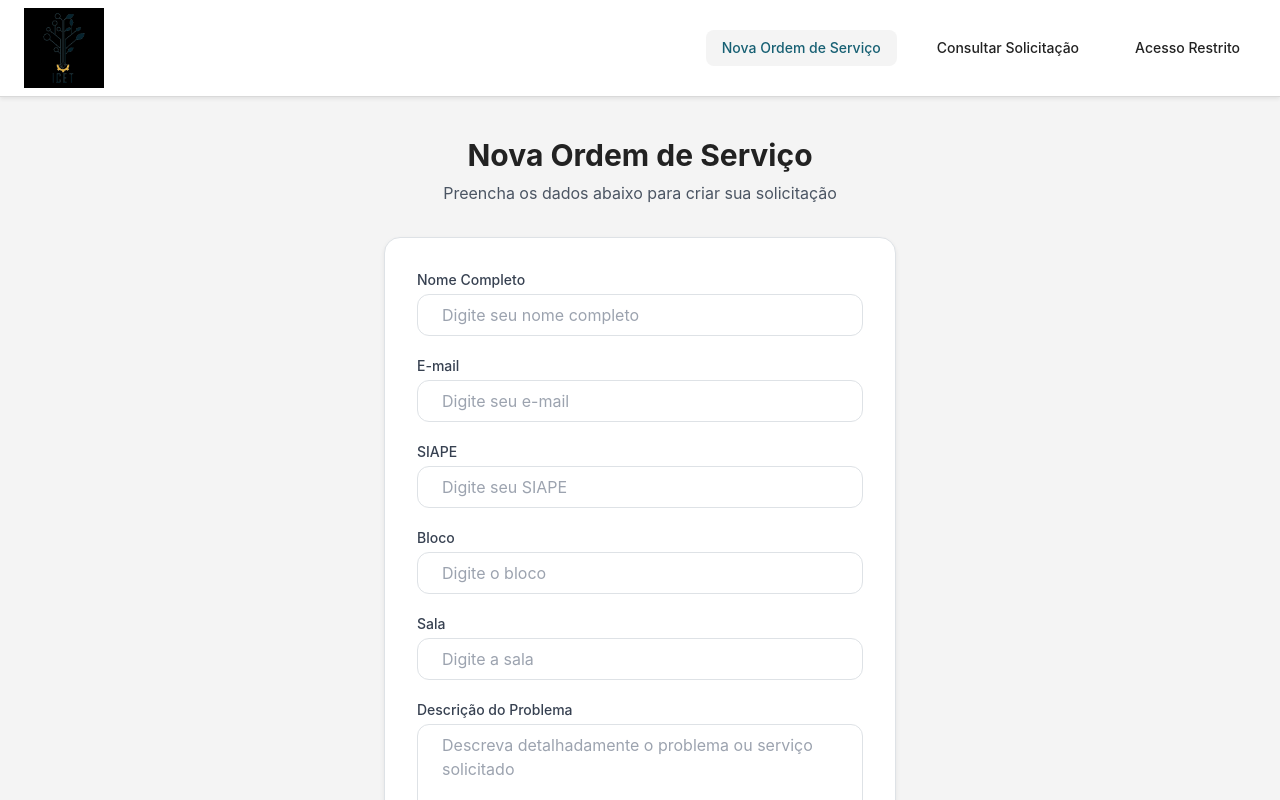
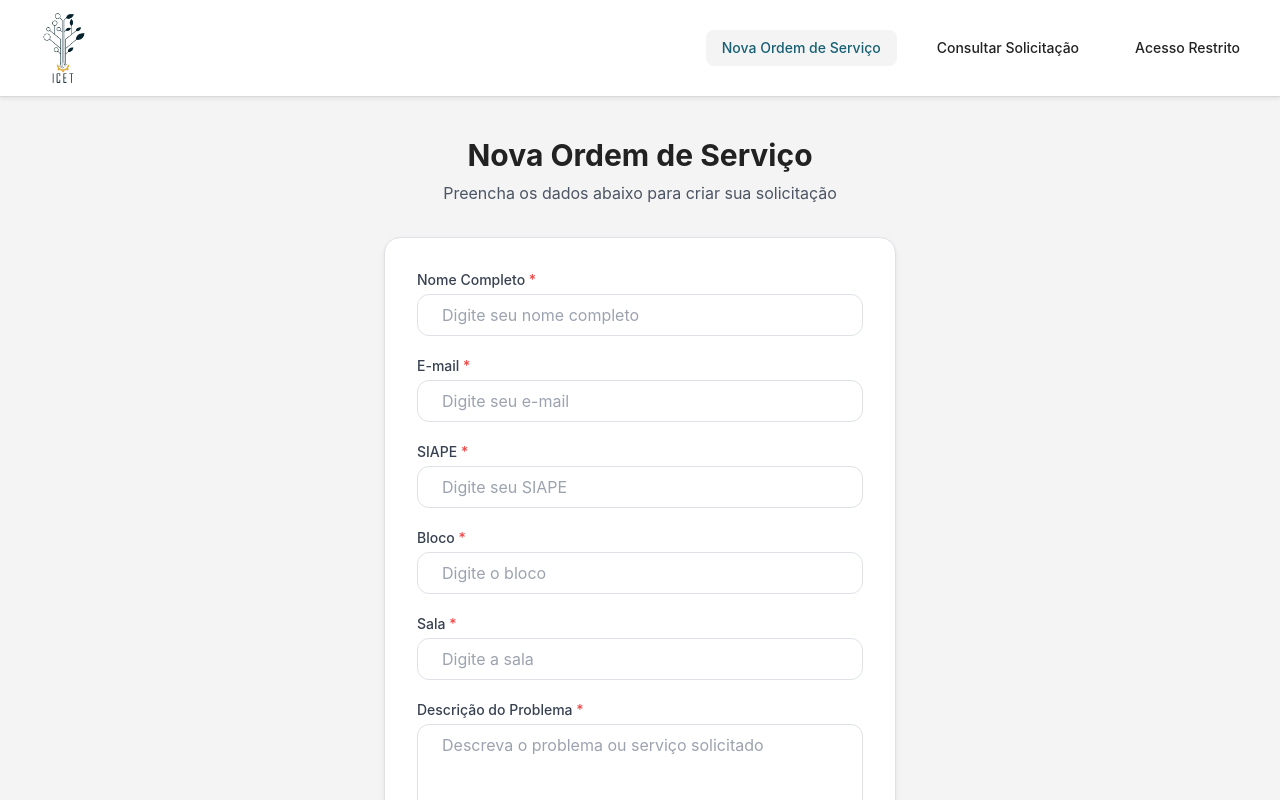
Before and after one commit to arsouza81/MIS_OS, a React (Vite) app in the folder codigo_fonte/frontend/: page / in a window 1280 px wide. Shown: the top 800 px of the page. Built offline with nearby package versions, Linux system fonts and the light colour scheme.

Commit message:
redesign: resolvendo issues #40, #42 e #44

```diff
--- a/codigo_fonte/frontend/src/pages/Index.jsx
+++ b/codigo_fonte/frontend/src/pages/Index.jsx
@@ -1,9 +1,10 @@
 import { useState } from "react";
 import Header from "../components/Header";
 import Footer from "../components/Footer";
-import Toast from "../components/Toast";
 import "../assets/style.css";
 import { Api } from "../services/Api";
+import { useToast } from "@/components/ui/use-toast";
+import { Toaster } from "@/components/ui/toaster";
 
 function Index() {
   const [formData, setFormData] = useState({
@@ -15,37 +16,56 @@ function Index() {
     descricaoProblema: "",
   });
 
-  const [erro, setErro] = useState("");
-  const [successMessage, setSuccessMessage] = useState("");
   const [isLoading, setIsLoading] = useState(false);
+  const [showPreview, setShowPreview] = useState(false);
+  const { toast } = useToast();
 
   const handleChange = (e) => {
     setFormData({ ...formData, [e.target.name]: e.target.value });
   };
 
-  const handleSubmit = async (e) => {
+  const handlePreview = (e) => {
     e.preventDefault();
-    setErro("");
-    setSuccessMessage("");
 
     let errors = [];
 
-    if (!formData.nome.trim()) errors.push("O formulário precisa de um nome de usuário.");
-    if (!formData.email.trim()) errors.push("O formulário precisa de um e-mail.");
-    if (!formData.siape.trim()) errors.push("O formulário precisa de um siape.");
-    if (!formData.bloco.trim()) errors.push("O formulário precisa de um bloco.");
-    if (!formData.sala.trim()) errors.push("O formulário precisa de uma sala.");
-    if (!formData.descricaoProblema.trim()) errors.push("O formulário precisa de uma descrição para o problema.");
+    if (!formData.nome.trim())
+      errors.push("O formulário precisa de um nome de usuário.");
+    if (!formData.email.trim())
+      errors.push("O formulário precisa de um e-mail.");
+    if (!formData.siape.trim())
+      errors.push("O formulário precisa de um SIAPE.");
+    if (!formData.bloco.trim())
+      errors.push("O formulário precisa de um bloco.");
+    if (!formData.sala.trim())
+      errors.push("O formulário precisa de uma sala.");
+    if (!formData.descricaoProblema.trim())
+      errors.push("O formulário precisa de uma descrição para o problema.");
 
     if (errors.length > 0) {
-      setErro(errors.join("\n"));
+      toast({
+        title: "Formulário Incompleto",
+        description: errors[0],
+        variant: "destructive",
+        className: "bg-red-600/90 text-white border-green-700",
+      });
       return;
     }
 
+    setShowPreview(true);
+  };
+
+  const handleSubmit = async () => {
     try {
       setIsLoading(true);
       await Api.enviarFormulario(formData);
-      setSuccessMessage("Formulário enviado com sucesso!");
+
+      toast({
+        title: "Sucesso!",
+        description: "Formulário enviado com sucesso!",
+        className: "bg-green-600/90 text-white border-green-700",
+      });
+
       setFormData({
         nome: "",
         email: "",
@@ -54,8 +74,14 @@ function Index() {
         sala: "",
         descricaoProblema: "",
       });
+      setShowPreview(false);
     } catch (error) {
-      setErro(error.message || "Erro de conexão com o servidor.");
+      toast({
+        title: "Erro no Envio",
+        description: error.message || "Erro de conexão com o servidor.",
+        variant: "destructive",
+        className: "bg-red-600/90 text-white border-green-700",
+      });
     } finally {
       setIsLoading(false);
     }
@@ -64,18 +90,6 @@ function Index() {
   return (
     <div className="bg-[#F4F4F4] min-h-screen flex flex-col">
       <Header />
-
-      {erro && (
-        <Toast type="error" message={erro} context="form" onClose={() => setErro("")} />
-      )}
-      {successMessage && (
-        <Toast
-          type="success"
-          message={successMessage}
-          context="form"
-          onClose={() => setSuccessMessage("")}
-        />
-      )}
 
       <main className="flex-1 py-10 px-6 flex items-center justify-center">
         <div className="w-full max-w-lg">
@@ -89,120 +103,96 @@ function Index() {
           </div>
 
           <form
-            onSubmit={handleSubmit}
+            onSubmit={handlePreview}
             className="bg-white rounded-2xl p-8 border border-[#D9D9D9] shadow-sm space-y-5"
           >
             {/* Nome */}
             <div>
-              <label
-                htmlFor="nome"
-                className="block text-sm font-medium text-gray-700 mb-1"
-              >
-                Nome Completo
+              <label className="block text-sm font-medium text-gray-700 mb-1">
+                Nome Completo <span className="text-red-500">*</span>
               </label>
               <input
-                id="nome"
                 type="text"
                 name="nome"
                 value={formData.nome}
                 onChange={handleChange}
                 placeholder="Digite seu nome completo"
-                className="w-full border border-gray-300 rounded-xl px-4 py-2 focus:ring-2 focus:ring-[#176073] outline-none placeholder-gray-400"
+                className="w-full border border-gray-300 rounded-xl px-4 py-2 focus:ring-2 focus:ring-[#176073] outline-none"
               />
             </div>
 
-            {/* E-mail */}
+            {/* Email */}
             <div>
-              <label
-                htmlFor="email"
-                className="block text-sm font-medium text-gray-700 mb-1"
-              >
-                E-mail
+              <label className="block text-sm font-medium text-gray-700 mb-1">
+                E-mail <span className="text-red-500">*</span>
               </label>
               <input
-                id="email"
                 type="email"
                 name="email"
                 value={formData.email}
                 onChange={handleChange}
                 placeholder="Digite seu e-mail"
-                className="w-full border border-gray-300 rounded-xl px-4 py-2 focus:ring-2 focus:ring-[#176073] outline-none placeholder-gray-400"
+                className="w-full border border-gray-300 rounded-xl px-4 py-2 focus:ring-2 focus:ring-[#176073] outline-none"
               />
             </div>
 
             {/* SIAPE */}
             <div>
-              <label
-                htmlFor="siape"
-                className="block text-sm font-medium text-gray-700 mb-1"
-              >
-                SIAPE
+              <label className="block text-sm font-medium text-gray-700 mb-1">
+                SIAPE <span className="text-red-500">*</span>
               </label>
               <input
-                id="siape"
                 type="number"
                 name="siape"
                 value={formData.siape}
                 onChange={handleChange}
                 placeholder="Digite seu SIAPE"
-                className="w-full border border-gray-300 rounded-xl px-4 py-2 focus:ring-2 focus:ring-[#176073] outline-none placeholder-gray-400"
+                className="w-full border border-gray-300 rounded-xl px-4 py-2 focus:ring-2 focus:ring-[#176073] outline-none"
               />
             </div>
 
             {/* Bloco */}
             <div>
-              <label
-                htmlFor="bloco"
-                className="block text-sm font-medium text-gray-700 mb-1"
-              >
-                Bloco
+              <label className="block text-sm font-medium text-gray-700 mb-1">
+                Bloco <span className="text-red-500">*</span>
               </label>
               <input
-                id="bloco"
                 type="text"
                 name="bloco"
                 value={formData.bloco}
                 onChange={handleChange}
                 placeholder="Digite o bloco"
-                className="w-full border border-gray-300 rounded-xl px-4 py-2 focus:ring-2 focus:ring-[#176073] outline-none placeholder-gray-400"
+                className="w-full border border-gray-300 rounded-xl px-4 py-2 focus:ring-2 focus:ring-[#176073] outline-none"
               />
             </div>
 
             {/* Sala */}
             <div>
-              <label
-                htmlFor="sala"
-                className="block text-sm font-medium text-gray-700 mb-1"
-              >
-                Sala
+              <label className="block text-sm font-medium text-gray-700 mb-1">
+                Sala <span className="text-red-500">*</span>
               </label>
               <input
-                id="sala"
                 type="number"
                 name="sala"
                 value={formData.sala}
                 onChange={handleChange}
                 placeholder="Digite a sala"
-                className="w-full border border-gray-300 rounded-xl px-4 py-2 focus:ring-2 focus:ring-[#176073] outline-none placeholder-gray-400"
+                className="w-full border border-gray-300 rounded-xl px-4 py-2 focus:ring-2 focus:ring-[#176073] outline-none"
               />
             </div>
 
             {/* Descrição */}
             <div>
-              <label
-                htmlFor="descricaoProblema"
-                className="block text-sm font-medium text-gray-700 mb-1"
-              >
-                Descrição do Problema
+              <label className="block text-sm font-medium text-gray-700 mb-1">
+                Descrição do Problema <span className="text-red-500">*</span>
               </label>
               <textarea
-                id="descricaoProblema"
                 name="descricaoProblema"
                 rows="4"
                 value={formData.descricaoProblema}
                 onChange={handleChange}
-                placeholder="Descreva detalhadamente o problema ou serviço solicitado"
-                className="w-full border border-gray-300 rounded-xl px-4 py-2 focus:ring-2 focus:ring-[#176073] outline-none resize-none placeholder-gray-400"
+                placeholder="Descreva o problema ou serviço solicitado"
+                className="w-full border border-gray-300 rounded-xl px-4 py-2 focus:ring-2 focus:ring-[#176073] outline-none resize-none"
               ></textarea>
             </div>
 
@@ -212,6 +202,7 @@ function Index() {
                 type="submit"
                 className="bg-[#176073] text-white w-full py-2 rounded-xl font-semibold shadow-md hover:bg-[#1b7086] transition-colors"
               >
+                {/* O botão agora sempre mostra "Enviar Solicitação" pois o loading está no modal */}
                 Enviar Solicitação
               </button>
             </div>
@@ -220,6 +211,65 @@ function Index() {
       </main>
 
       <Footer />
+
+      {/* Modal de Confirmação */}
+      {showPreview && (
+        <div className="fixed inset-0 bg-black/50 flex items-center justify-center z-50">
+          <div className="bg-white rounded-2xl shadow-lg p-6 w-full max-w-md">
+            <h2 className="text-xl font-semibold mb-4 text-center">
+              Confirmar Envio da Ordem de Serviço
+            </h2>
+
+            <div className="text-gray-700 space-y-2 mb-4">
+              <p>
+                <strong>Nome:</strong> {formData.nome}
+              </p>
+              <p>
+                <strong>E-mail:</strong> {formData.email}
+              </p>
+              <p>
+                <strong>SIAPE:</strong> {formData.siape}
+              </p>
+              <p>
+                <strong>Bloco:</strong> {formData.bloco}
+              </p>
+              <p>
+                <strong>Sala:</strong> {formData.sala}
+              </p>
+              <p>
+                <strong>Descrição:</strong> {formData.descricaoProblema}
+              </p>
+            </div>
+
+            <div className="flex justify-between mt-6">
+              <button
+                onClick={() => !isLoading && setShowPreview(false)}
+                disabled={isLoading}
+                className={`px-4 py-2 rounded-xl transition ${
+                  isLoading
+                    ? "bg-gray-300 text-gray-400 cursor-not-allowed"
+                    : "bg-gray-300 text-gray-800 hover:bg-gray-400"
+                }`}
+              >
+                Cancelar
+              </button>
+
+              <button
+                onClick={handleSubmit}
+                disabled={isLoading}
+                className={`px-4 py-2 rounded-xl font-medium transition ${
+                  isLoading
+                    ? "bg-[#176073]/60 text-white cursor-not-allowed"
+                    : "bg-[#176073] text-white hover:bg-[#1b7086]"
+                }`}
+              >
+                {isLoading ? "Enviando..." : "Confirmar Envio"}
+              </button>
+            </div>
+          </div>
+        </div>
+      )}
+      <Toaster />
     </div>
   );
 }
```
Also changed, not shown: codigo_fonte/frontend/src/assets/logo-ufam-icet.png.
